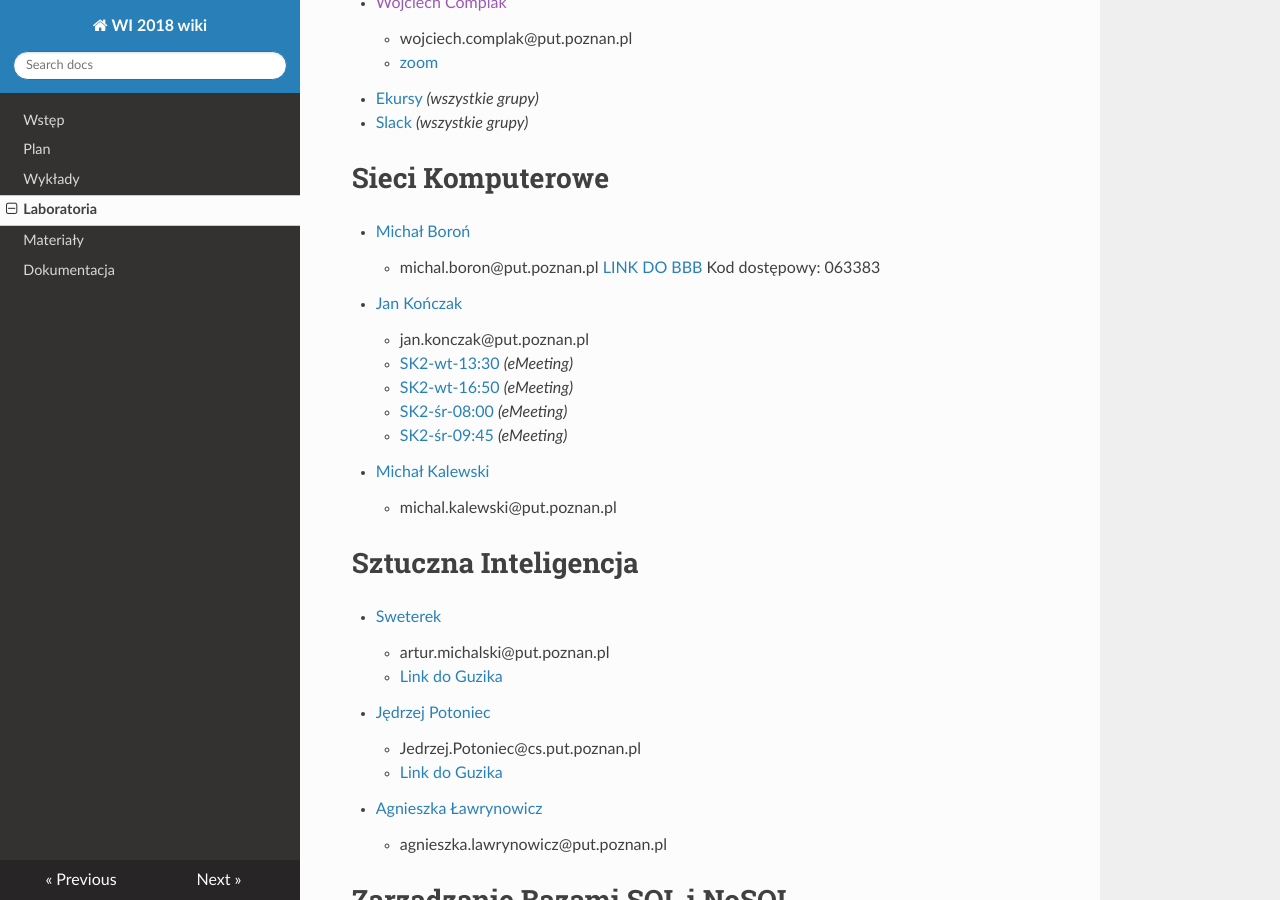
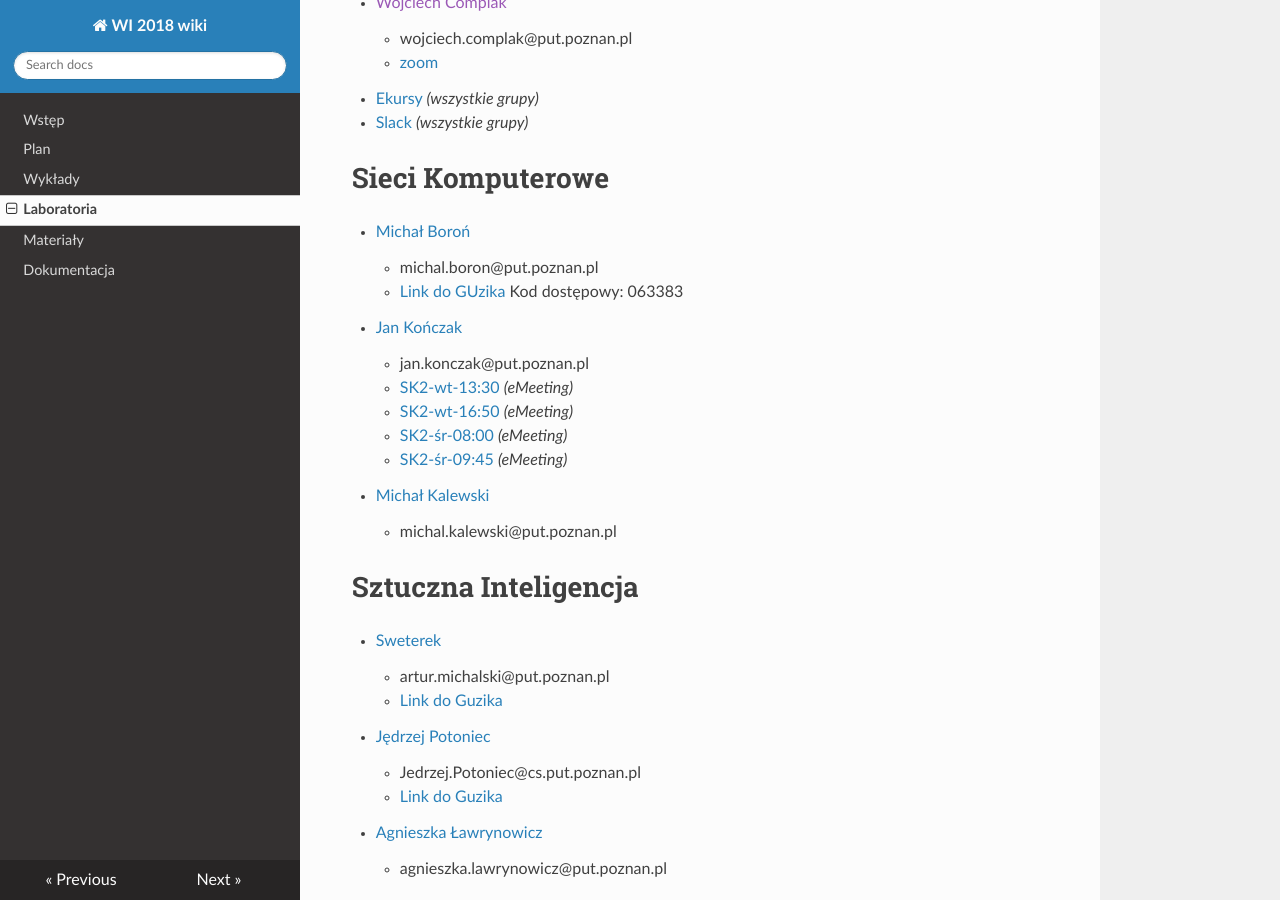
Before and after one commit to PUT-WI-18/wi18-wiki-sem5, an MkDocs documentation site: the page built from docs/laboratoria.md, in a window 1280 px wide and 900 px high, scrolled down 1064 px. Built offline with MkDocs 1.6.1, drawn with Linux system fonts in a browser that asks for light colours; nearby versions of some CDN libraries.

Commit message:
Update laboratoria.md

```diff
--- a/docs/laboratoria.md
+++ b/docs/laboratoria.md
@@ -33,7 +33,7 @@
 # Sieci Komputerowe
 - [Michał Boroń](http://www.cs.put.poznan.pl/mboron/sk2.html)
     - michal.boron@put.poznan.pl
-[LINK DO BBB](https://emeeting.put.poznan.pl/eMeeting/mic-pqf-skz ) Kod dostępowy: 063383
+    - [Link do GUzika](https://emeeting.put.poznan.pl/eMeeting/mic-pqf-skz ) Kod dostępowy: 063383
 - [Jan Kończak](http://www.cs.put.poznan.pl/jkonczak/sk2)
     - jan.konczak@put.poznan.pl
     - [SK2-wt-13:30](https://emeeting.put.poznan.pl/eMeeting/jan-4xx-mh8) *(eMeeting)*
```
